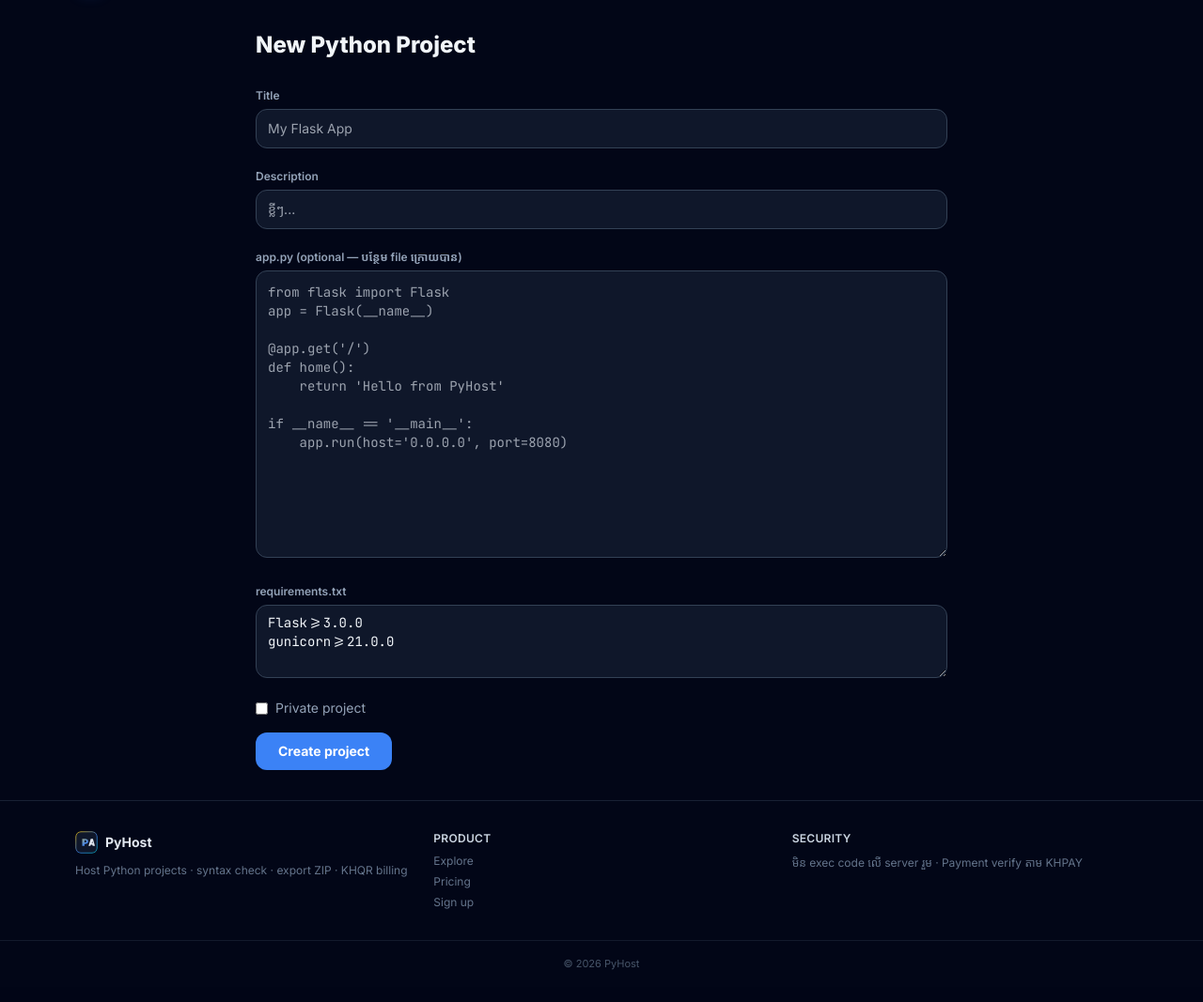
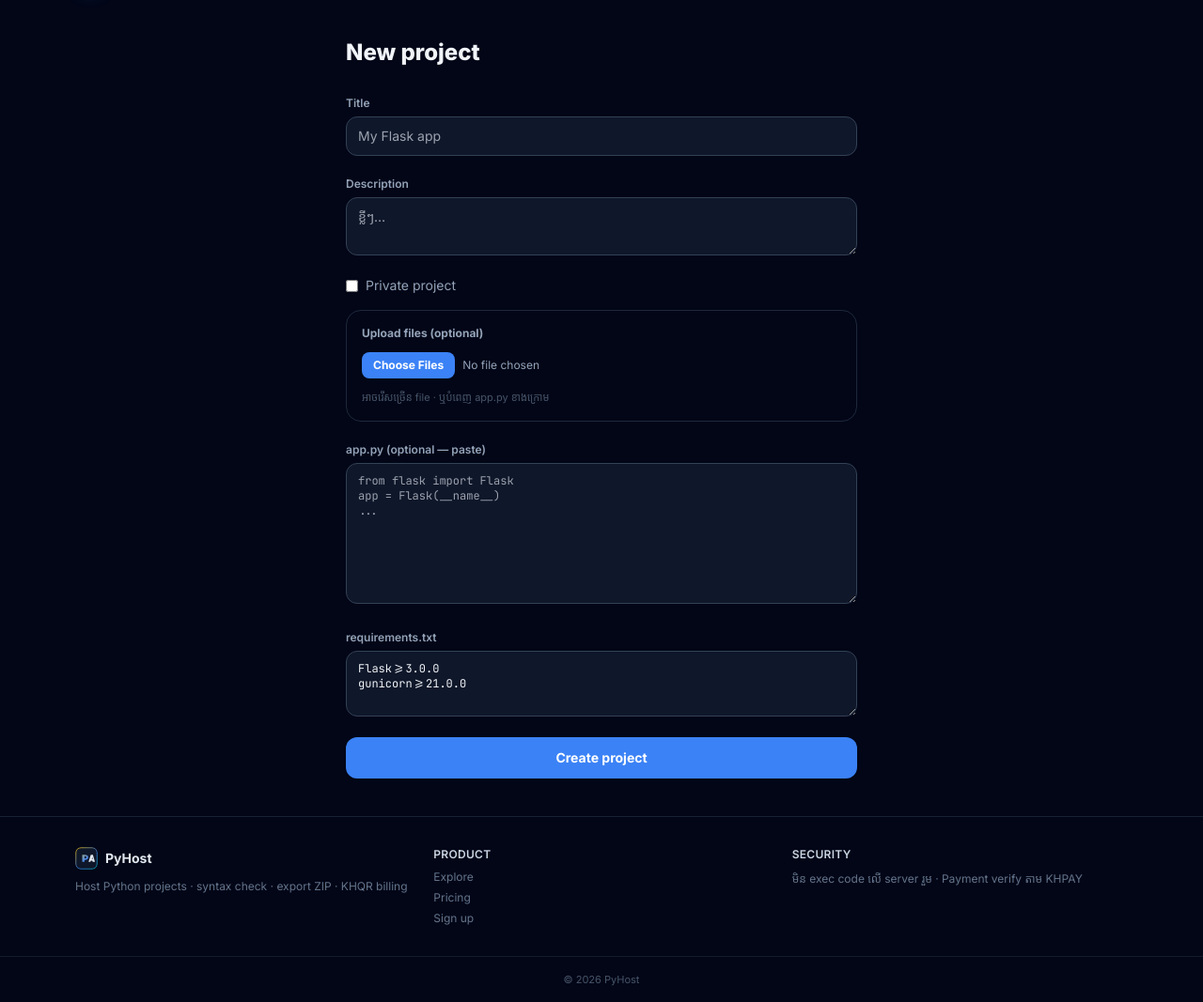
Before and after one commit to motbong235-cloud/pyhost, a Flask app: template templates/new.html in a window 1280 px wide. Shown: the part 57-1124 px from the top of the page at 94% size. Before the commit the page ends 1090 px from the top, so only its background shows below. Run offline with Flask 3, Linux system fonts and the light colour scheme; the template is opened without the code that fills it, so the values that code supplies are empty; some libraries are stand-ins or nearby versions.

Commit message:
Add files via upload

```diff
--- a/templates/new.html
+++ b/templates/new.html
@@ -1,39 +1,37 @@
 {% extends "base.html" %}
 {% block title %}New project — {{ app_name }}{% endblock %}
 {% block content %}
-<div class="max-w-3xl mx-auto px-4 py-8">
-  <h1 class="text-2xl font-extrabold mb-6">New Python Project</h1>
-  <form method="post" class="space-y-4">
+<div class="max-w-xl mx-auto px-4 py-10">
+  <h1 class="text-2xl font-extrabold mb-6">New project</h1>
+  <form method="post" enctype="multipart/form-data" class="space-y-4">
     <div>
       <label class="text-xs font-semibold text-slate-400">Title</label>
-      <input name="title" class="w-full mt-1 bg-slate-900 border border-slate-700 rounded-xl px-3 py-2.5 text-sm" placeholder="My Flask App" required />
+      <input name="title" required maxlength="100" class="mt-1 w-full bg-slate-900 border border-slate-700 rounded-xl px-3 py-2.5 text-sm" placeholder="My Flask app" />
     </div>
     <div>
       <label class="text-xs font-semibold text-slate-400">Description</label>
-      <input name="description" class="w-full mt-1 bg-slate-900 border border-slate-700 rounded-xl px-3 py-2.5 text-sm" placeholder="ខ្លីៗ..." />
+      <textarea name="description" rows="2" maxlength="500" class="mt-1 w-full bg-slate-900 border border-slate-700 rounded-xl px-3 py-2.5 text-sm" placeholder="ខ្លីៗ…"></textarea>
     </div>
+    <label class="flex items-center gap-2 text-sm text-slate-400">
+      <input type="checkbox" name="private" value="1" class="rounded border-slate-600" /> Private project
+    </label>
+
+    <div class="border border-slate-800 rounded-2xl p-4 space-y-3">
+      <div class="text-xs font-bold text-slate-400">Upload files (optional)</div>
+      <input type="file" name="files" multiple accept=".py,.txt,.md,.json,.toml,.yml,.yaml,.html,.css,.js,.cfg,.ini,text/*" class="w-full text-xs text-slate-400 file:mr-2 file:py-1.5 file:px-3 file:rounded-lg file:border-0 file:bg-blue-500 file:text-white file:text-xs file:font-bold" />
+      <p class="text-[11px] text-slate-600">អាចរើសច្រើន file · ឬបំពេញ app.py ខាងក្រោម</p>
+    </div>
+
     <div>
-      <label class="text-xs font-semibold text-slate-400">app.py (optional — បន្ថែម file ក្រោយបាន)</label>
-      <textarea name="main_code" rows="14" class="mono w-full mt-1 bg-slate-900 border border-slate-700 rounded-xl px-3 py-3 text-sm" placeholder="from flask import Flask
-app = Flask(__name__)
-
-@app.get('/')
-def home():
-    return 'Hello from PyHost'
-
-if __name__ == '__main__':
-    app.run(host='0.0.0.0', port=8080)
-"></textarea>
+      <label class="text-xs font-semibold text-slate-400">app.py (optional — paste)</label>
+      <textarea name="main_code" rows="8" class="mono mt-1 w-full bg-slate-900 border border-slate-700 rounded-xl px-3 py-2.5 text-xs" placeholder="from flask import Flask&#10;app = Flask(__name__)&#10;..."></textarea>
     </div>
     <div>
       <label class="text-xs font-semibold text-slate-400">requirements.txt</label>
-      <textarea name="requirements" rows="3" class="mono w-full mt-1 bg-slate-900 border border-slate-700 rounded-xl px-3 py-2 text-sm">Flask>=3.0.0
+      <textarea name="requirements" rows="3" class="mono mt-1 w-full bg-slate-900 border border-slate-700 rounded-xl px-3 py-2.5 text-xs">Flask>=3.0.0
 gunicorn>=21.0.0</textarea>
     </div>
-    <label class="flex items-center gap-2 text-sm text-slate-400">
-      <input type="checkbox" name="private" value="1" /> Private project
-    </label>
-    <button class="px-6 py-2.5 rounded-xl bg-blue-500 hover:bg-blue-400 text-white font-bold text-sm">Create project</button>
+    <button class="w-full py-3 rounded-xl bg-blue-500 hover:bg-blue-400 text-white font-bold text-sm">Create project</button>
   </form>
 </div>
 {% endblock %}
```
Also changed, not shown: templates/project.html (+42 -13 lines).
